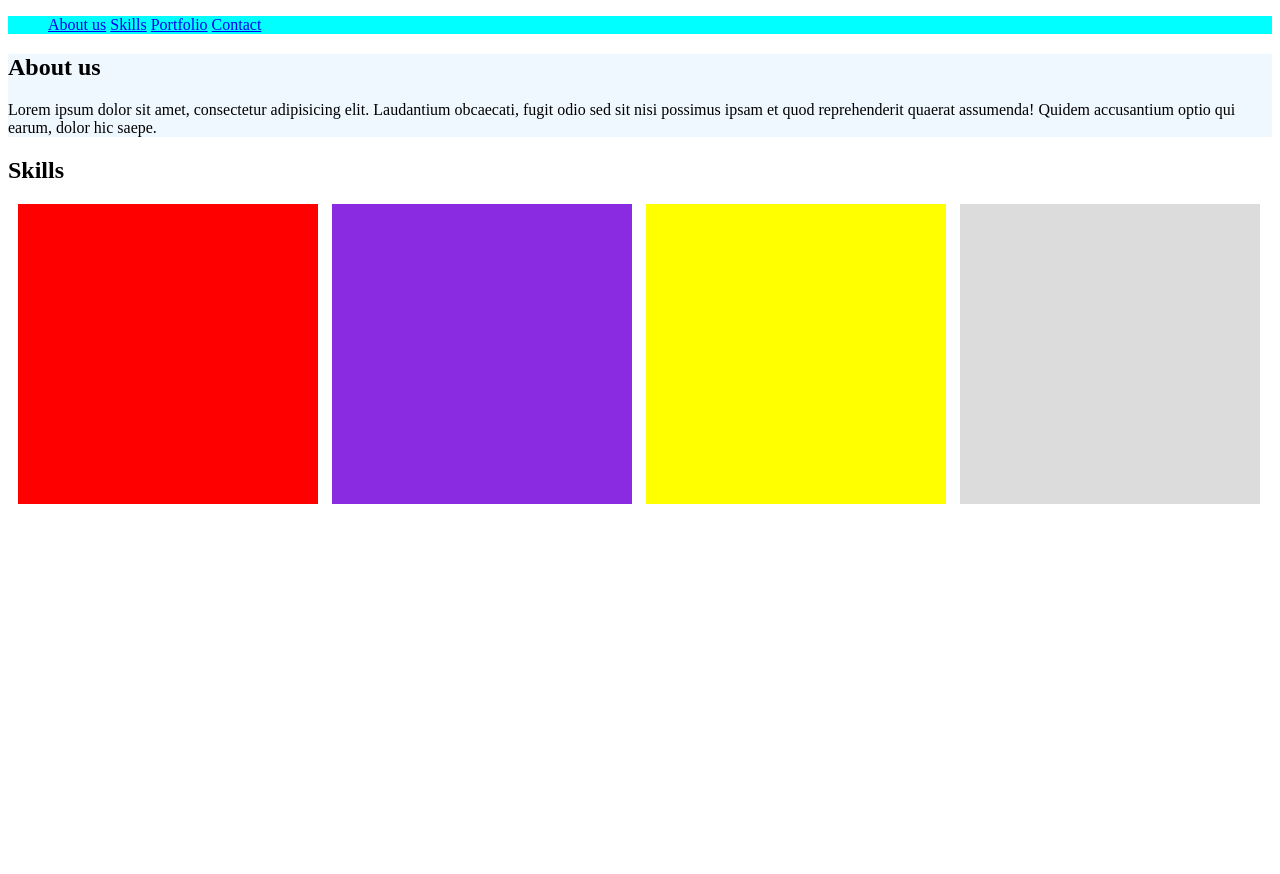
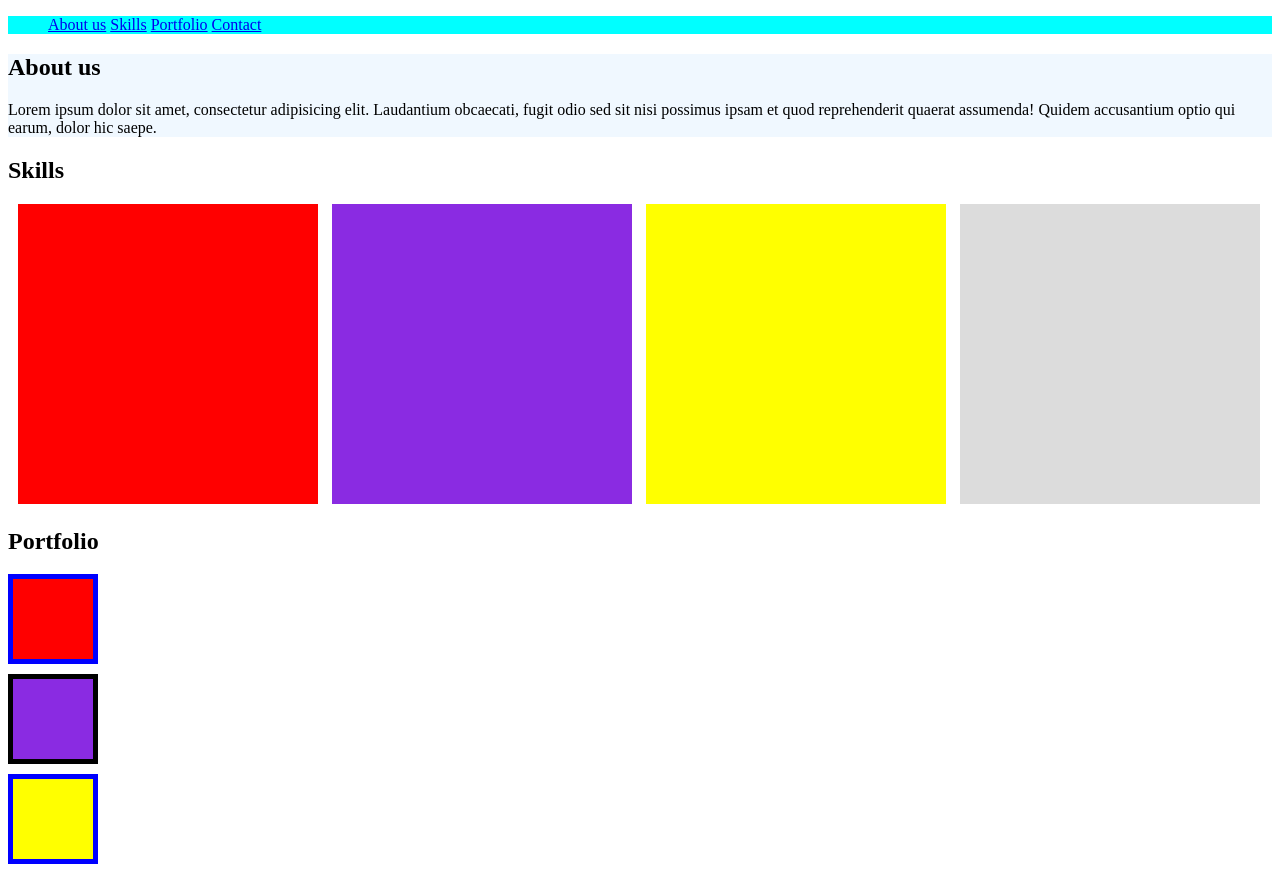
Before and after one commit to timbuktu72/zadanie15, a plain HTML site: page index.html in a window 1280 px wide. Before the commit the page ends 800 px from the top, so only its background shows below. Drawn offline with Linux system fonts and the light colour scheme.

Commit message:
portfolio

```diff
--- a/index.html
+++ b/index.html
@@ -29,6 +29,13 @@
         <div id="kwadrat4"></div>
      </section>
 
+    <section class="portfolio" id="porfolio">
+         <h1>Portfolio</h1>
+         <div id="kwadrat5"></div>
+         <div id="kwadrat6"></div>
+         <div id="kwadrat7"></div>
+    </section>
+
 
 
 </body>
--- a/style.css
+++ b/style.css
@@ -45,3 +45,26 @@ li{
    display: inline-block;
     width: 31,3%
 }
+
+#kwadrat5 {
+     width: 80px;
+    height: 80px;
+    background-color: red;
+    margin-bottom: 10px;
+    border: solid 5px blue;
+}
+  #kwadrat6 {
+    width: 80px;
+    height: 80px;
+    background-color: blueviolet;
+    margin-bottom: 10px;
+    border: solid 5px black;
+}
+  #kwadrat7 {
+    width: 80px;
+    height: 80px;
+    background-color: yellow;
+    margin-bottom: 10px;
+    border: solid 5px blue;
+
+}
```
